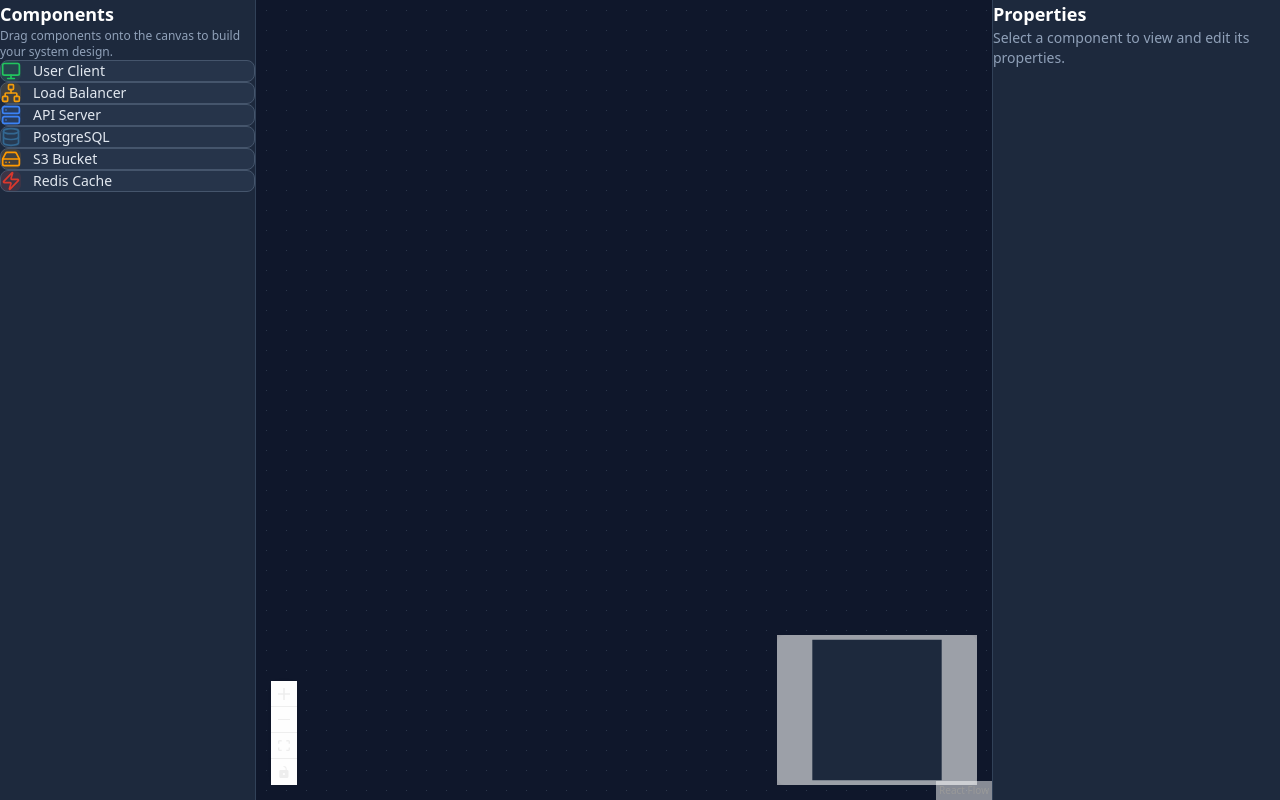
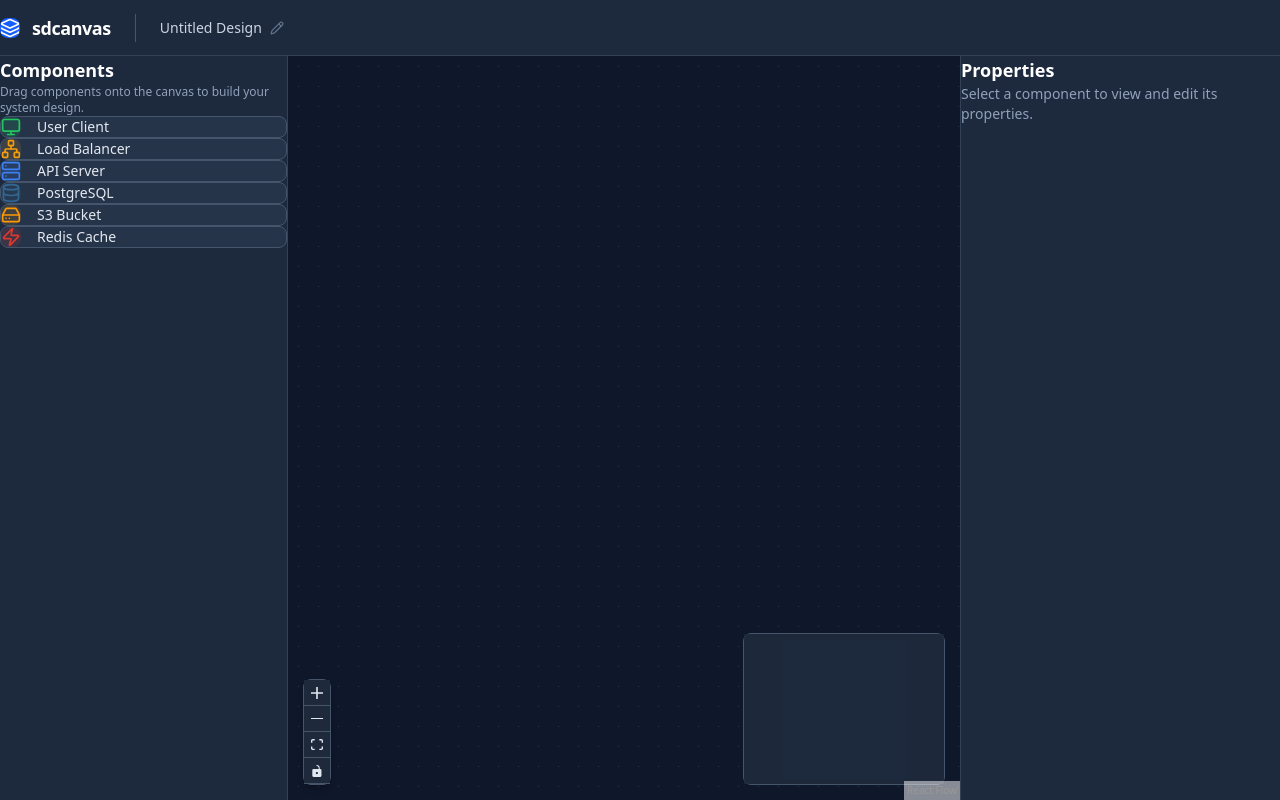
Before and after one commit to tommy-xr/sdcanvas, a React (Vite) app: page / in a window 1280 px wide. Built offline with nearby package versions, Linux system fonts and the light colour scheme.

Commit message:
feat: improve design

```diff
--- a/src/App.tsx
+++ b/src/App.tsx
@@ -2,14 +2,18 @@ import { ReactFlowProvider } from '@xyflow/react';
 import { Canvas } from './components/Canvas/Canvas';
 import { ComponentPalette } from './components/Sidebar/ComponentPalette';
 import { PropertiesPanel } from './components/Sidebar/PropertiesPanel';
+import { Header } from './components/Header/Header';
 
 function App() {
   return (
     <ReactFlowProvider>
-      <div className="flex h-screen w-screen bg-slate-900">
-        <ComponentPalette />
-        <Canvas />
-        <PropertiesPanel />
+      <div className="flex flex-col h-screen w-screen bg-slate-900">
+        <Header />
+        <div className="flex flex-1 overflow-hidden">
+          <ComponentPalette />
+          <Canvas />
+          <PropertiesPanel />
+        </div>
       </div>
     </ReactFlowProvider>
   );
--- a/src/components/Canvas/Canvas.tsx
+++ b/src/components/Canvas/Canvas.tsx
@@ -1,10 +1,11 @@
-import { useCallback } from 'react';
+import { useCallback, useRef } from 'react';
 import {
   ReactFlow,
   Background,
   Controls,
   MiniMap,
   BackgroundVariant,
+  useReactFlow,
 } from '@xyflow/react';
 import type { NodeMouseHandler } from '@xyflow/react';
 import '@xyflow/react/dist/style.css';
@@ -15,6 +16,8 @@ import { edgeTypes } from '../Edges';
 import type { SystemNode, SystemNodeType } from '../../types/nodes';
 
 export function Canvas() {
+  const reactFlowWrapper = useRef<HTMLDivElement>(null);
+  const { screenToFlowPosition } = useReactFlow();
   const {
     nodes,
     edges,
@@ -51,10 +54,10 @@ export function Canvas() {
         event.dataTransfer.getData('application/nodedata')
       );
 
-      const position = {
-        x: event.clientX - 280,
-        y: event.clientY - 50,
-      };
+      const position = screenToFlowPosition({
+        x: event.clientX,
+        y: event.clientY,
+      });
 
       const newNode: SystemNode = {
         id: `${type}-${Date.now()}`,
@@ -65,11 +68,11 @@ export function Canvas() {
 
       useCanvasStore.getState().addNode(newNode);
     },
-    []
+    [screenToFlowPosition]
   );
 
   return (
-    <div className="flex-1 h-full">
+    <div ref={reactFlowWrapper} className="flex-1 h-full">
       <ReactFlow
         nodes={nodes}
         edges={edges}
--- /dev/null
+++ b/src/components/Header/Header.tsx
@@ -0,0 +1,76 @@
+import { useState, useEffect, useRef } from 'react';
+import { Layers, Pencil } from 'lucide-react';
+import { useCanvasStore } from '../../store/canvasStore';
+
+export function Header() {
+  const { fileName, setFileName } = useCanvasStore();
+  const [isEditing, setIsEditing] = useState(false);
+  const [editValue, setEditValue] = useState(fileName);
+  const inputRef = useRef<HTMLInputElement>(null);
+
+  useEffect(() => {
+    if (isEditing && inputRef.current) {
+      inputRef.current.focus();
+      inputRef.current.select();
+    }
+  }, [isEditing]);
+
+  const handleSubmit = () => {
+    const trimmed = editValue.trim();
+    if (trimmed) {
+      setFileName(trimmed);
+    } else {
+      setEditValue(fileName);
+    }
+    setIsEditing(false);
+  };
+
+  const handleKeyDown = (e: React.KeyboardEvent) => {
+    if (e.key === 'Enter') {
+      handleSubmit();
+    } else if (e.key === 'Escape') {
+      setEditValue(fileName);
+      setIsEditing(false);
+    }
+  };
+
+  return (
+    <header className="h-14 bg-slate-800 border-b border-slate-700 flex items-center px-6 gap-6">
+      <div className="flex items-center gap-3">
+        <div className="p-2 bg-blue-600 rounded-lg">
+          <Layers size={20} className="text-white" />
+        </div>
+        <span className="text-lg font-bold text-white tracking-tight">sdcanvas</span>
+      </div>
+
+      <div className="w-px h-7 bg-slate-600" />
+
+      <div className="flex items-center gap-2">
+        {isEditing ? (
+          <input
+            ref={inputRef}
+            type="text"
+            value={editValue}
+            onChange={(e) => setEditValue(e.target.value)}
+            onBlur={handleSubmit}
+            onKeyDown={handleKeyDown}
+            className="bg-slate-700 border border-slate-500 rounded px-2 py-1 text-sm text-white
+                       focus:outline-none focus:border-blue-500 min-w-[200px]"
+          />
+        ) : (
+          <button
+            onClick={() => {
+              setEditValue(fileName);
+              setIsEditing(true);
+            }}
+            className="flex items-center gap-2 px-2 py-1 rounded text-slate-300 hover:text-white
+                       hover:bg-slate-700 transition-colors group"
+          >
+            <span className="text-sm font-medium">{fileName}</span>
+            <Pencil size={14} className="text-slate-500 group-hover:text-slate-300" />
+          </button>
+        )}
+      </div>
+    </header>
+  );
+}
--- a/src/components/Sidebar/ComponentPalette.tsx
+++ b/src/components/Sidebar/ComponentPalette.tsx
@@ -96,12 +96,12 @@ function DraggableComponent({ component }: { component: ComponentDefinition }) {
     <div
       draggable
       onDragStart={onDragStart}
-      className="flex items-center gap-3 p-3 rounded-lg bg-slate-700/50 border border-slate-600
+      className="flex items-center gap-4 px-4 py-3 rounded-lg bg-slate-700/50 border border-slate-600
                  cursor-grab hover:bg-slate-700 hover:border-slate-500 transition-colors
                  active:cursor-grabbing"
     >
       <div
-        className="p-2 rounded-md"
+        className="p-2.5 rounded-lg shrink-0"
         style={{ backgroundColor: `${component.color}20`, color: component.color }}
       >
         {component.icon}
@@ -113,12 +113,12 @@ function DraggableComponent({ component }: { component: ComponentDefinition }) {
 
 export function ComponentPalette() {
   return (
-    <div className="w-64 bg-slate-800 border-r border-slate-700 p-4 flex flex-col">
-      <h2 className="text-lg font-semibold text-white mb-4">Components</h2>
-      <p className="text-xs text-slate-400 mb-4">
+    <div className="w-72 bg-slate-800 border-r border-slate-700 p-5 flex flex-col">
+      <h2 className="text-lg font-semibold text-white mb-2">Components</h2>
+      <p className="text-xs text-slate-400 mb-5">
         Drag components onto the canvas to build your system design.
       </p>
-      <div className="space-y-2 flex-1 overflow-y-auto">
+      <div className="space-y-3 flex-1 overflow-y-auto pr-1">
         {components.map((component) => (
           <DraggableComponent key={component.type} component={component} />
         ))}
--- a/src/components/Sidebar/PropertiesPanel.tsx
+++ b/src/components/Sidebar/PropertiesPanel.tsx
@@ -227,8 +227,8 @@ export function PropertiesPanel() {
 
   if (!selectedNode) {
     return (
-      <div className="w-72 bg-slate-800 border-l border-slate-700 p-4">
-        <h2 className="text-lg font-semibold text-white mb-4">Properties</h2>
+      <div className="w-80 bg-slate-800 border-l border-slate-700 p-5">
+        <h2 className="text-lg font-semibold text-white mb-3">Properties</h2>
         <p className="text-sm text-slate-400">
           Select a component to view and edit its properties.
         </p>
@@ -268,30 +268,30 @@ export function PropertiesPanel() {
   };
 
   return (
-    <div className="w-72 bg-slate-800 border-l border-slate-700 p-4 flex flex-col">
-      <div className="flex items-center justify-between mb-4">
+    <div className="w-80 bg-slate-800 border-l border-slate-700 p-5 flex flex-col">
+      <div className="flex items-center justify-between mb-5">
         <h2 className="text-lg font-semibold text-white">Properties</h2>
         <button
           onClick={() => setSelectedNodeId(null)}
-          className="text-slate-400 hover:text-white"
+          className="text-slate-400 hover:text-white p-1 rounded hover:bg-slate-700 transition-colors"
         >
           <X size={18} />
         </button>
       </div>
 
-      <div className="space-y-4 flex-1 overflow-y-auto">
+      <div className="space-y-5 flex-1 overflow-y-auto pr-1">
         <div>
-          <label className="block text-xs text-slate-400 mb-1">Label</label>
+          <label className="block text-xs text-slate-400 mb-2">Label</label>
           <input
             type="text"
             value={(selectedNode.data as { label: string }).label || ''}
             onChange={(e) => handleLabelChange(e.target.value)}
-            className="w-full bg-slate-700 border border-slate-600 rounded px-3 py-2 text-sm text-white"
+            className="w-full bg-slate-700 border border-slate-600 rounded-lg px-3 py-2.5 text-sm text-white"
           />
         </div>
 
         <div>
-          <label className="block text-xs text-slate-400 mb-1">Type</label>
+          <label className="block text-xs text-slate-400 mb-2">Type</label>
           <div className="text-sm text-slate-300 capitalize">
             {selectedNode.type?.replace(/([A-Z])/g, ' $1').trim()}
           </div>
@@ -304,8 +304,8 @@ export function PropertiesPanel() {
 
       <button
         onClick={handleDelete}
-        className="mt-4 flex items-center justify-center gap-2 w-full bg-red-600/20 hover:bg-red-600/30
-                   text-red-400 border border-red-600/50 rounded py-2 text-sm transition-colors"
+        className="mt-5 flex items-center justify-center gap-2 w-full bg-red-600/20 hover:bg-red-600/30
+                   text-red-400 border border-red-600/50 rounded-lg py-2.5 text-sm transition-colors"
       >
         <Trash2 size={16} />
         Delete Component
--- a/src/index.css
+++ b/src/index.css
@@ -18,3 +18,34 @@ body {
   background-color: #1a1a2e;
   color: #eee;
 }
+
+/* React Flow Controls - make them more visible */
+.react-flow__controls {
+  background-color: #1e293b !important;
+  border: 1px solid #475569 !important;
+  box-shadow: 0 4px 6px -1px rgb(0 0 0 / 0.3) !important;
+}
+
+.react-flow__controls-button {
+  background-color: #1e293b !important;
+  border-bottom: 1px solid #475569 !important;
+  fill: #e2e8f0 !important;
+}
+
+.react-flow__controls-button:hover {
+  background-color: #334155 !important;
+}
+
+.react-flow__controls-button svg {
+  fill: #e2e8f0 !important;
+}
+
+/* MiniMap styling */
+.react-flow__minimap {
+  background-color: #1e293b !important;
+  border: 1px solid #475569 !important;
+}
+
+.react-flow__minimap-mask {
+  fill: rgb(30 41 59 / 0.8) !important;
+}
--- a/src/store/canvasStore.ts
+++ b/src/store/canvasStore.ts
@@ -13,10 +13,12 @@ interface CanvasState {
   nodes: SystemNode[];
   edges: SystemEdge[];
   selectedNodeId: string | null;
+  fileName: string;
 
   // Actions
   setNodes: (nodes: SystemNode[]) => void;
   setEdges: (edges: SystemEdge[]) => void;
+  setFileName: (name: string) => void;
   onNodesChange: (changes: NodeChange[]) => void;
   onEdgesChange: (changes: EdgeChange[]) => void;
   onConnect: (connection: Connection) => void;
@@ -33,9 +35,11 @@ export const useCanvasStore = create<CanvasState>()(
       nodes: [],
       edges: [],
       selectedNodeId: null,
+      fileName: 'Untitled Design',
 
       setNodes: (nodes) => set({ nodes }),
       setEdges: (edges) => set({ edges }),
+      setFileName: (fileName) => set({ fileName }),
 
       onNodesChange: (changes) => {
         set({
```
